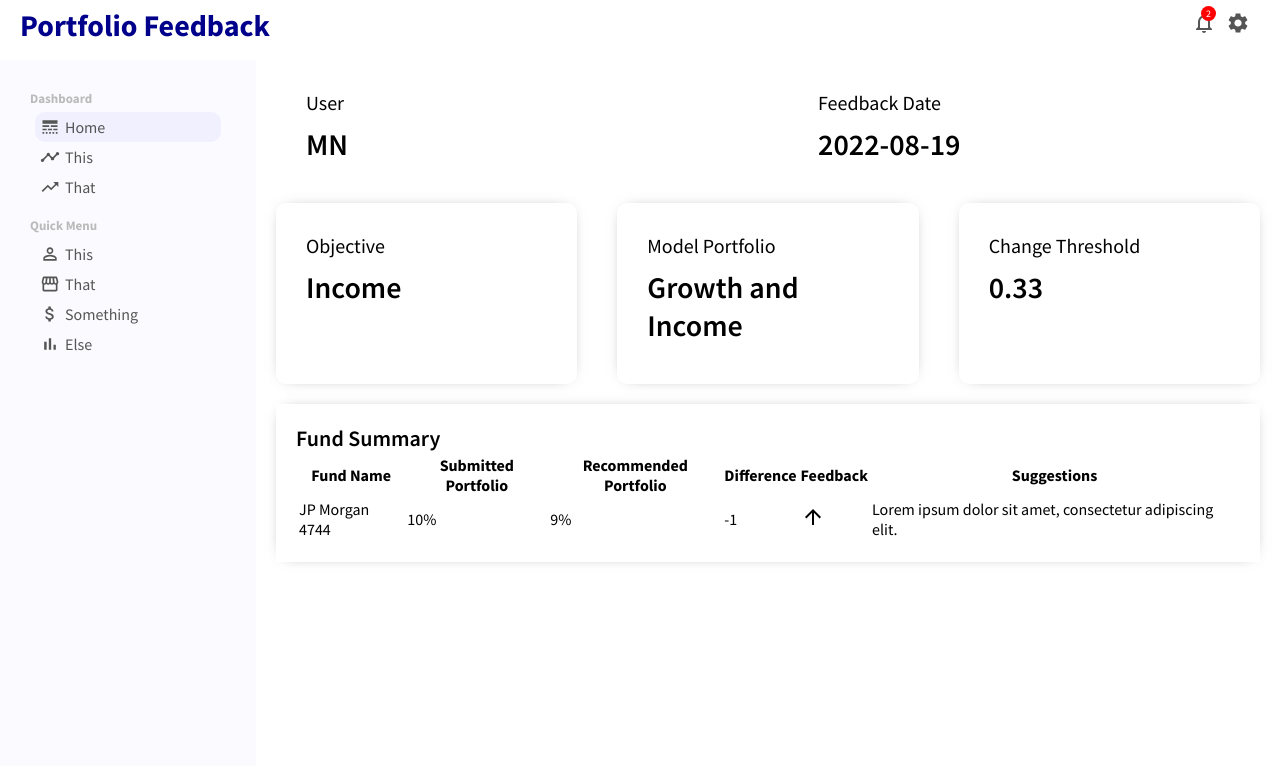
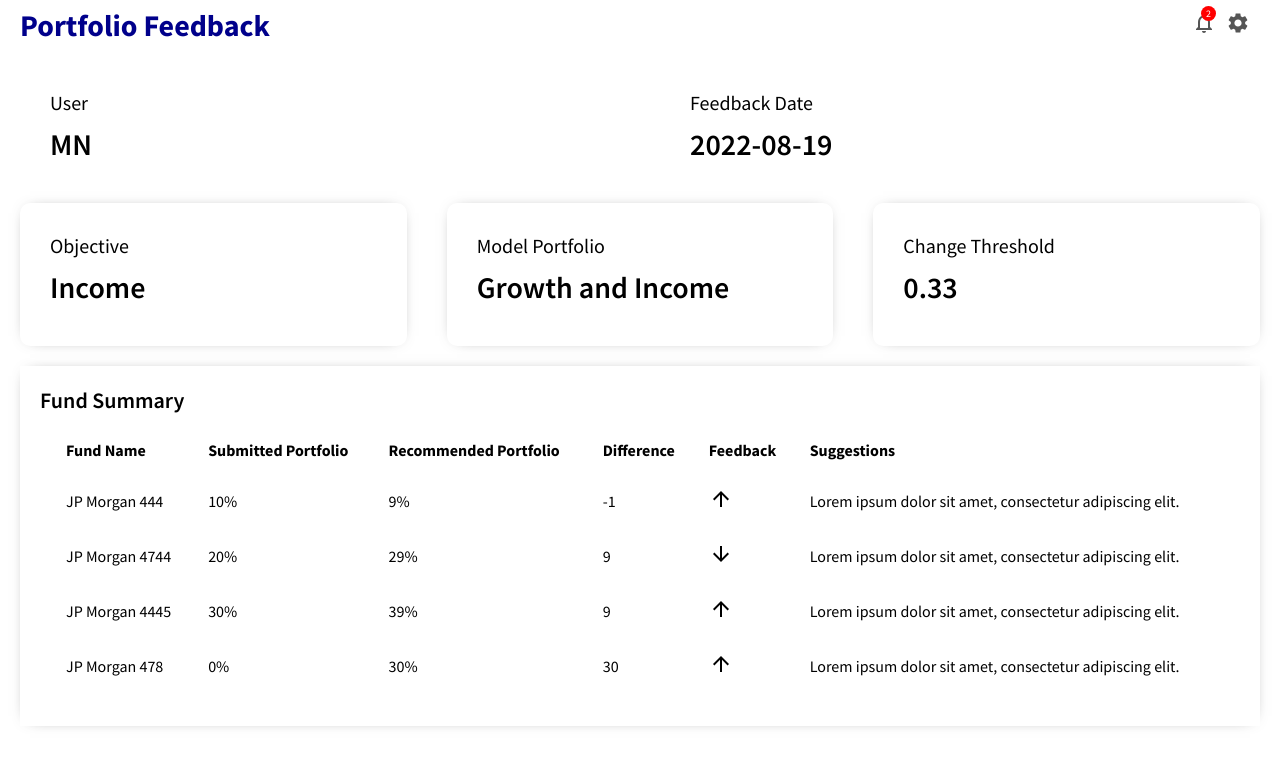
Before and after one commit to robwatsongtr/portfolio-feedback, a React (Create React App) app: page / in a window 1280 px wide. Shown: the top 766 px of the page. Built offline with nearby package versions, Linux system fonts and the light colour scheme.

Commit message:
made example table for page

```diff
--- a/src/App.js
+++ b/src/App.js
@@ -1,5 +1,5 @@
 import Topbar from './components/topbar/Topbar'
-import Sidebar from './components/sidebar/Sidebar';
+// import Sidebar from './components/sidebar/Sidebar';
 import "./App.css";
 import Home from "./pages/home/Home"
 
@@ -8,7 +8,6 @@ function App() {
     <div>
       <Topbar/>
       <div className="container">
-        <Sidebar />
         <Home />
       </div>
     </div>
--- a/src/components/widgetLg/WidgetLg.jsx
+++ b/src/components/widgetLg/WidgetLg.jsx
@@ -8,6 +8,7 @@ export default function WidgetLg() {
         Fund Summary
       </h3>
       <table className="widgetLgTable">
+
         <tr className="widgetLgTr">
           <th className="widgetLgTh">Fund Name</th>
           <th className="widgetLgTh">Submitted Portfolio</th>
@@ -18,7 +19,7 @@ export default function WidgetLg() {
         </tr>
         <tr className="widgetLgTr">
           <td className="widgetLgFund">
-            <span className="widgetLgFundName">JP Morgan 4744</span>
+            <span className="widgetLgFundName">JP Morgan 444</span>
           </td>
           <td className="widgetLgSubmittedPortfolio">10%</td>
           <td className="widgetLgRecommendedPortfolio">9%</td>
@@ -28,6 +29,43 @@ export default function WidgetLg() {
             Lorem ipsum dolor sit amet, consectetur adipiscing elit.
           </td>
         </tr>
+        <tr className="widgetLgTr">
+          <td className="widgetLgFund">
+            <span className="widgetLgFundName">JP Morgan 4744</span>
+          </td>
+          <td className="widgetLgSubmittedPortfolio">20%</td>
+          <td className="widgetLgRecommendedPortfolio">29%</td>
+          <td className="widgetLgDifference">9</td>
+          <td className="widgetLgFeedback"> <ArrowDownward/> </td>
+          <td className="widgetLgSuggestions">
+            Lorem ipsum dolor sit amet, consectetur adipiscing elit.
+          </td>
+        </tr>
+        <tr className="widgetLgTr">
+          <td className="widgetLgFund">
+            <span className="widgetLgFundName">JP Morgan 4445</span>
+          </td>
+          <td className="widgetLgSubmittedPortfolio">30%</td>
+          <td className="widgetLgRecommendedPortfolio">39%</td>
+          <td className="widgetLgDifference">9</td>
+          <td className="widgetLgFeedback"> <ArrowUpward/> </td>
+          <td className="widgetLgSuggestions">
+            Lorem ipsum dolor sit amet, consectetur adipiscing elit.
+          </td>
+        </tr>
+        <tr className="widgetLgTr">
+          <td className="widgetLgFund">
+            <span className="widgetLgFundName">JP Morgan 478</span>
+          </td>
+          <td className="widgetLgSubmittedPortfolio">0%</td>
+          <td className="widgetLgRecommendedPortfolio">30%</td>
+          <td className="widgetLgDifference">30</td>
+          <td className="widgetLgFeedback"> <ArrowUpward/> </td>
+          <td className="widgetLgSuggestions">
+            Lorem ipsum dolor sit amet, consectetur adipiscing elit.
+          </td>
+        </tr>
+
       </table>
     </div>
   )
--- a/src/components/widgetLg/widgetLg.css
+++ b/src/components/widgetLg/widgetLg.css
@@ -9,3 +9,19 @@
   font-size: 22px;
   font-weight: 600;
 }
+
+.widgetLgTable {
+  width: 100%;
+  border-spacing: 25px;
+
+}
+
+
+
+.widgetLgTh {
+  text-align: left;
+}
+
+.widgetLgSubmittedPortfolio, .widgetLgRecommendedPortfolio, .widgetLgDifference {
+  font-weight: 400;
+}
```
